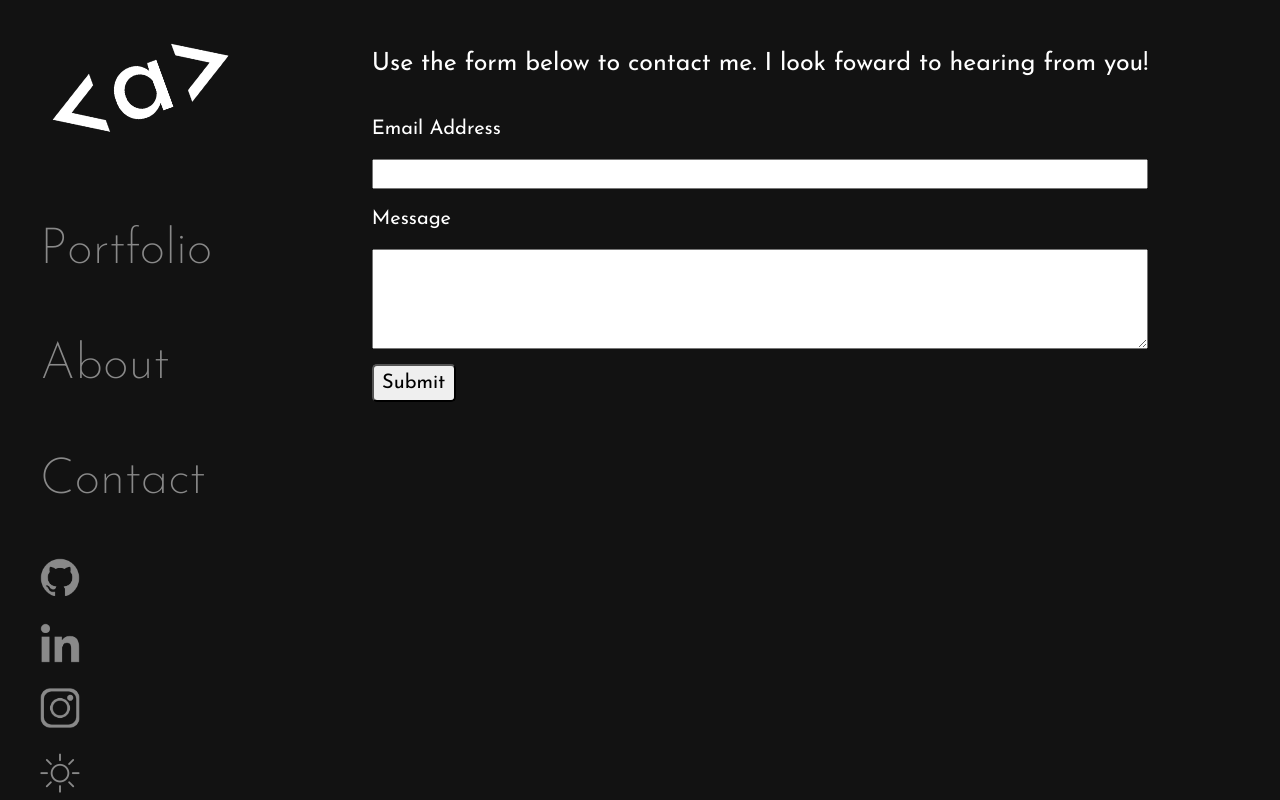
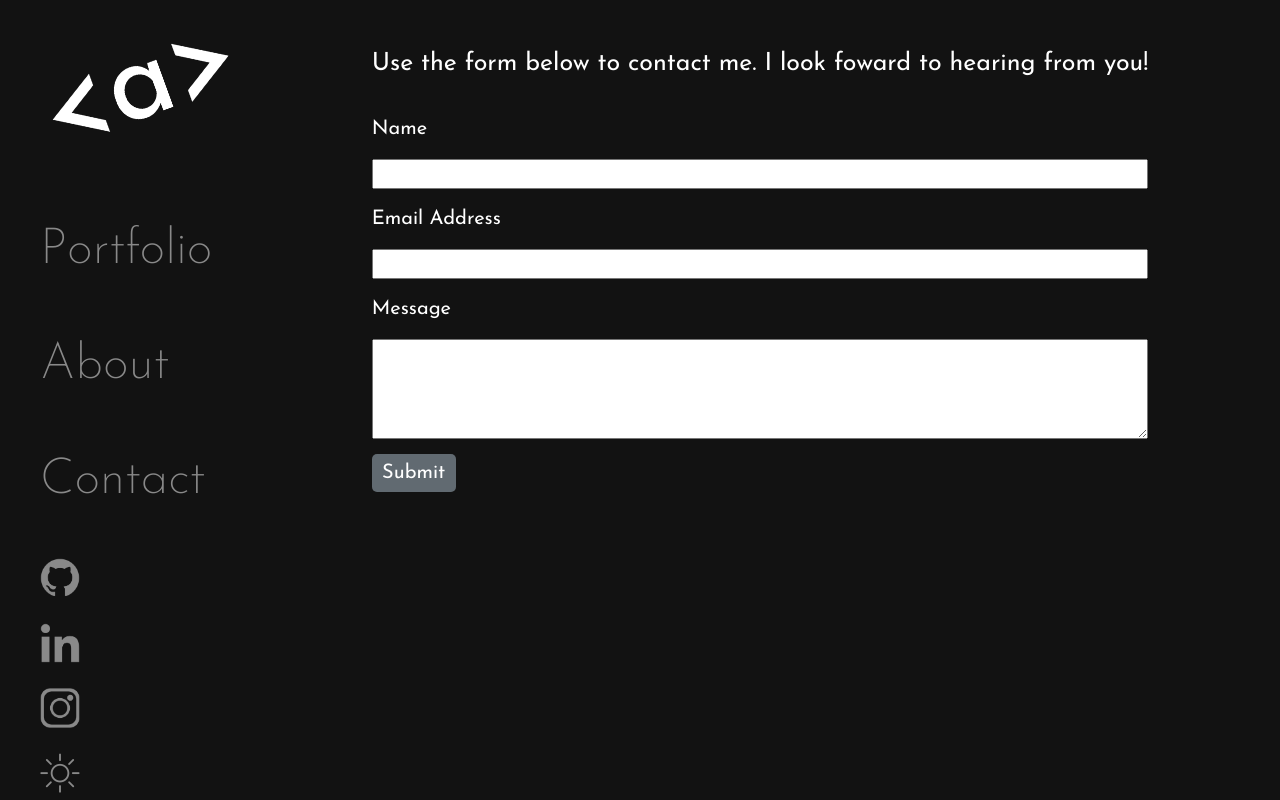
Before and after one commit to adamalcantara/alcantara_dev, a React (Create React App) app: page /contact in a window 1280 px wide. Built offline with nearby package versions, Linux system fonts and the light colour scheme.

Commit message:
Styled button so that it's consistent

```diff
--- a/src/Components/Form/ContactForm.css
+++ b/src/Components/Form/ContactForm.css
@@ -9,6 +9,10 @@
 }
 
 #contactHeader {
+    font-size: 25px;
+}
+
+#succeeded {
     font-size: 25px;
 }
 
@@ -26,6 +30,11 @@ textarea {
     font-size: 20px;
 }
 
+#name {
+    height: 30px;
+}
+
+
 #email {
     height: 30px;
 }
@@ -40,6 +49,14 @@ textarea {
     height: 38px;
     font-size: 20px;
     border-radius: 5px;
+    border: none;
+    background-color: #616a71;
+    color: white;
+}
+
+#submitBtn:hover {
+    background-color: #52585f;
+    color: white
 }
 
 #submitBtn:hover {
--- a/src/Components/Form/ContactForm.js
+++ b/src/Components/Form/ContactForm.js
@@ -5,13 +5,21 @@ import "./ContactForm.css"
 function ContactForm() {
   const [state, handleSubmit] = useForm("xbjqkvbl");
   if (state.succeeded) {
-    return <p>Thank you for reaching out! I will respond to you shortly.</p>;
+    return <p id="succeeded">Thank you for reaching out! I will respond to you shortly.</p>;
   }
   return (
     <div id="contact">
       <p id="contactHeader">Use the form below to contact me. I look foward to hearing from you!</p>
       <form onSubmit={handleSubmit}>
         <div id="contactForm">
+          <label htmlFor="name" className="formLabel">
+            Name
+          </label>
+          <input
+            id="name"
+            type="text"
+            name="name"
+          />
           <label htmlFor="email" className="formLabel">
             Email Address
           </label>
--- a/src/Pages/About/About.js
+++ b/src/Pages/About/About.js
@@ -14,7 +14,7 @@ const About = () => {
                     <br></br>
                     When it comes to web development, I am passionate about dynamic, intuitive user experiences.  I can be described as driven, ambitious, and always looking for a new challenge to pursue.
                     <br></br>
-                    In my spare time, I can be found building guitars, or taking photographs.
+                    In my spare time, I can be found building guitars, or <a href="https://www.adamalcantara.com/" id="photoLink" target="_blank">taking photographs</a>.
                     <br></br>
                     Contact me for more information.  I’ll build something awesome for you.</p>
             </div>
--- a/src/Styles/globalStyles.js
+++ b/src/Styles/globalStyles.js
@@ -30,6 +30,12 @@ a:hover {
 .aboutPage {
     color: ${({ theme }) => theme.abouttext};
 }
+#photoLink {
+    color: ${({ theme }) => theme.abouttext};
+}
+#photoLink:hover {
+    color: ${({ theme }) => theme.texthover};
+}
 `;
 
 export const lightTheme = {
```
